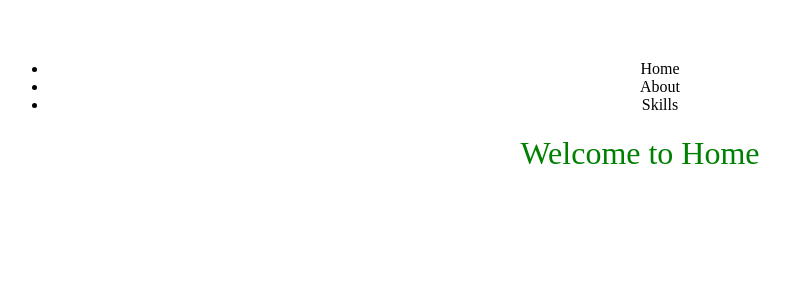
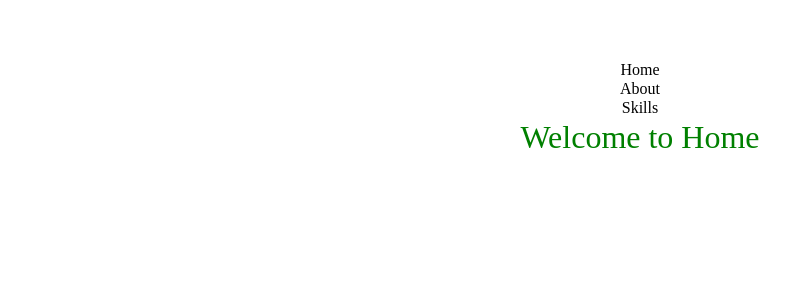
Before and after one commit to forxtu/forxtu-main, a Vue app: page / in a window 1280 px wide. Shown: the top 300 px of the page, without its empty margins (0-790 px from the left). Built offline with nearby package versions, Linux system fonts and the light colour scheme.

Commit message:
style(app): add reset styles

```diff
--- a/src/App.vue
+++ b/src/App.vue
@@ -16,6 +16,33 @@
 </script>
 
 <style>
+/* reset styles */
+html, body, div, span, applet, object, iframe,
+h1, h2, h3, h4, h5, h6, p, blockquote, pre,
+a, abbr, acronym, address, big, cite, code,
+del, dfn, em, img, ins, kbd, q, s, samp,
+small, strike, strong, sub, sup, tt, var,
+b, u, i, center,
+dl, dt, dd, ol, ul, li,
+fieldset, form, label, legend,
+table, caption, tbody, tfoot, thead, tr, th, td,
+article, aside, canvas, details, embed,
+figure, figcaption, footer, header, hgroup,
+menu, nav, output, ruby, section, summary,
+time, mark, audio, video {
+	margin: 0;
+	padding: 0;
+	border: 0;
+	vertical-align: baseline;
+}
+body {
+  line-height: 1.2;
+}
+ol,
+ul {
+  list-style: none;
+}
+/*** end of reset ***/
 #app {
   text-align: center;
   margin-top: 60px;
```
